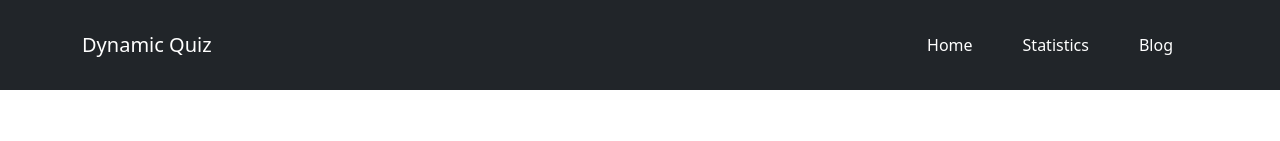
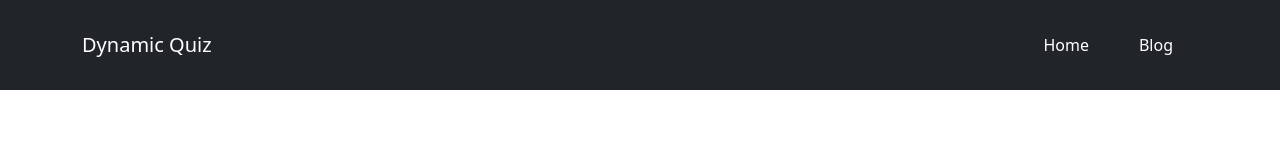
Before and after one commit to sk-sajib/dynamic-quiz-app, a React (Vite) app: page /blog in a window 1280 px wide. Shown: the top 141 px of the page. Built offline with nearby package versions, Linux system fonts and the light colour scheme; the HTML template or start-up script is replaced by a standard one.

Commit message:
quiz-application

```diff
--- a/src/components/Header/Header.jsx
+++ b/src/components/Header/Header.jsx
@@ -21,9 +21,6 @@ const Header = () => {
         <NavLink className={({ isActive, isPending }) => isActive ? "active" : isPending ? "pending" : ""} to='/'>
           Home
         </NavLink>
-        <NavLink className={({ isActive, isPending }) => isActive ? "active" : isPending ? "pending" : ""}  to='/statistics'>
-          Statistics
-        </NavLink >
         <NavLink className={({ isActive, isPending }) => isActive ? "active" : isPending ? "pending" : ""}  to='/blog'>
           Blog
         </NavLink>
--- a/src/components/Statistics/Statistics.jsx
+++ /dev/null
@@ -1,13 +0,0 @@
-import React from 'react'
-import { Container } from 'react-bootstrap'
-
-const Statistics = () => {
-  return (
-    <Container>
-      <p>With Vite Production rechart not working</p>
-      <p>Please don't cut my marks, i have tried my level best, but it's not working, there has no solution google and youtube</p>
-    </Container>
-  )
-}
-
-export default Statistics
```
Also changed, not shown: src/App.jsx (+5 -6 lines).
